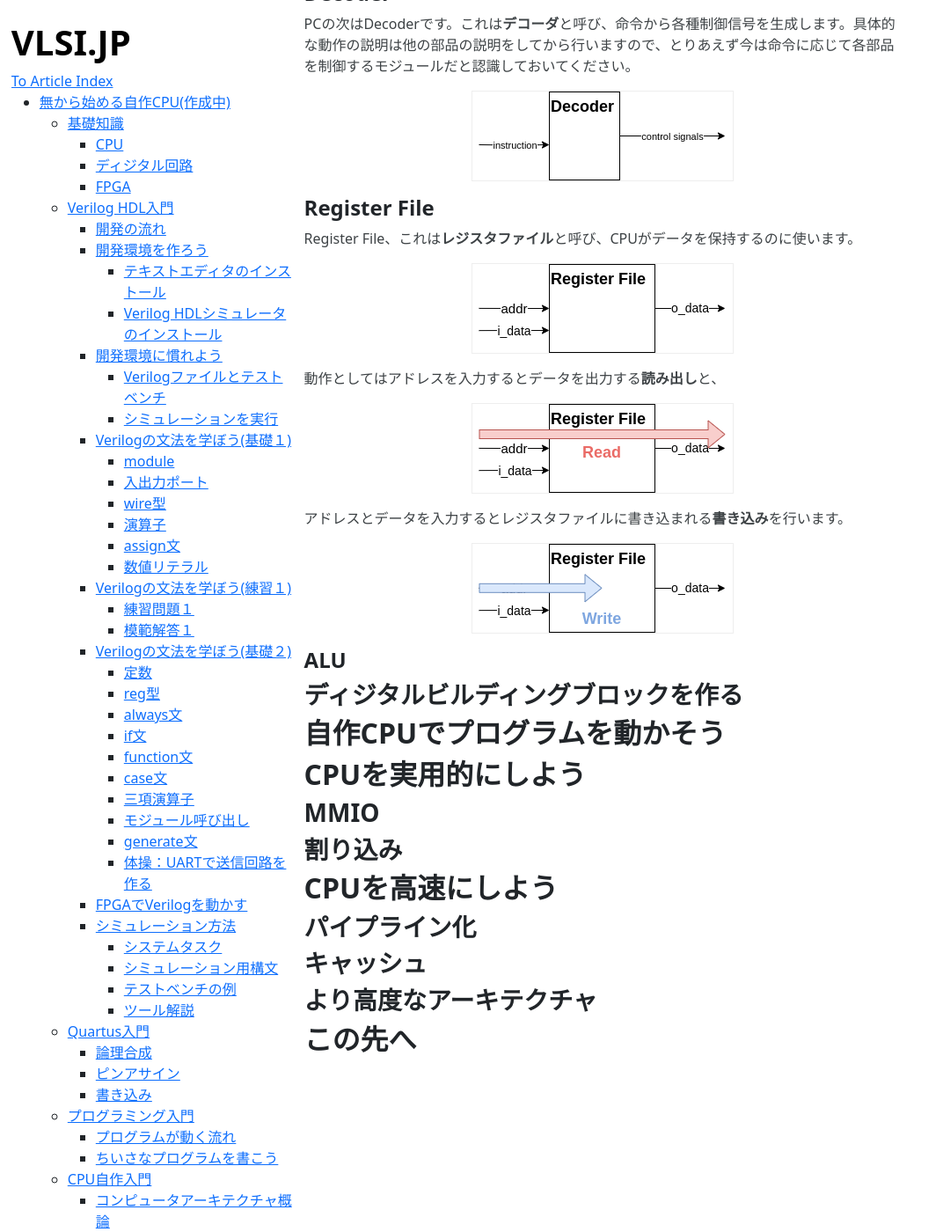
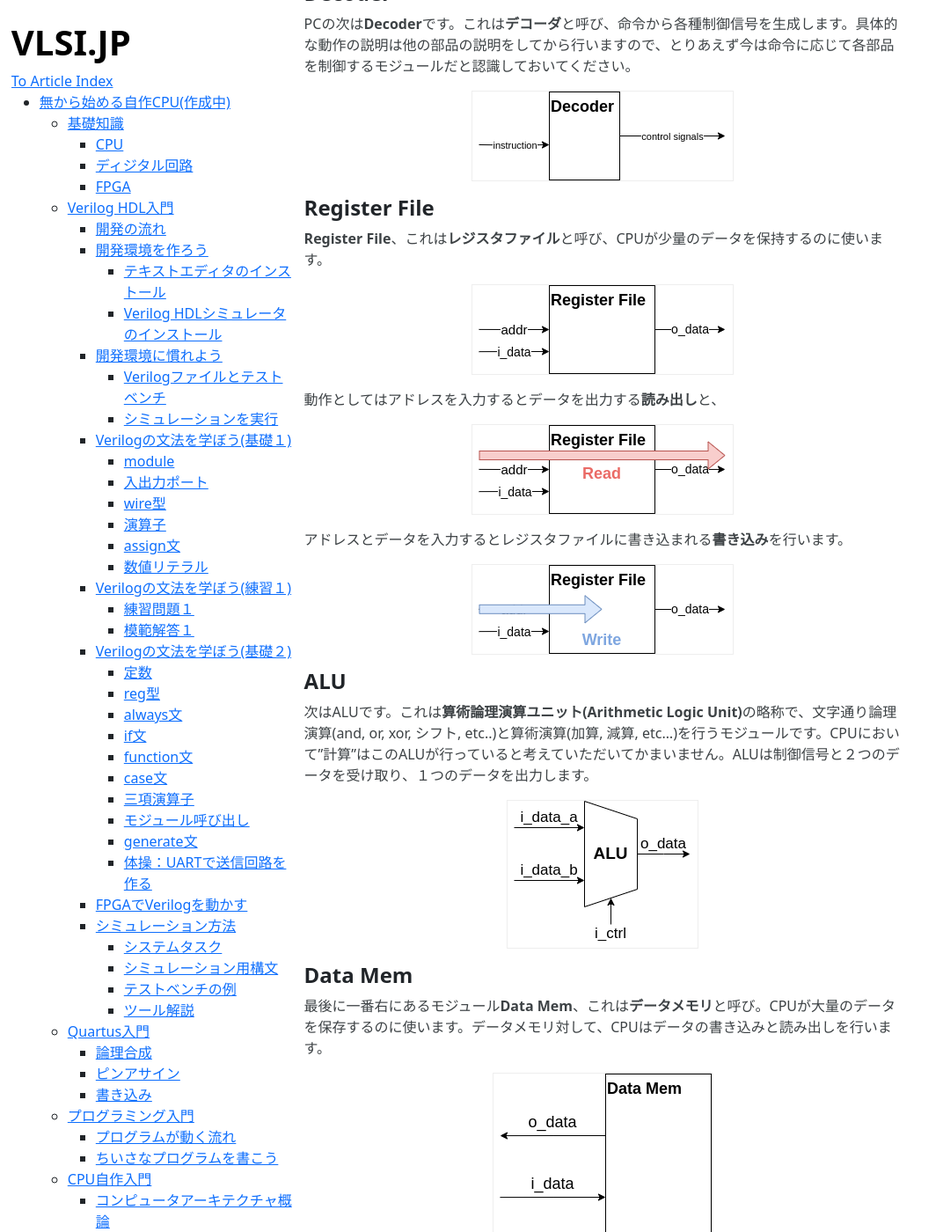
Before and after one commit to Cra2yPierr0t/Cra2yPierr0t.github.io, a Jekyll site: the page built from LetsMakeCPU.md, in a window 1280 px wide and 1400 px high, scrolled down 15734 px. Shown: the whole window at 88% size, without its empty margins (0-1072 px from the left). Built offline with Jekyll 4.4.1, drawn with Linux system fonts in a browser that asks for light colours; some of the changed text lies outside the part shown.

Commit message:
add alu and data mem

```diff
--- a/LetsMakeCPU.md
+++ b/LetsMakeCPU.md
@@ -530,7 +530,7 @@
 
 #### Instr Mem
 
-まずは一番左にある部品、**Instr Mem**です。これは**命令メモリ(Instruction Memory)**と呼び、中に命令が入っています。命令メモリ内の各命令にはアドレスが振られており、命令メモリにアドレスを入力すると命令が出力されます。
+まずは一番左にあるモジュール、**Instr Mem**です。これは**命令メモリ(Instruction Memory)**と呼び、中に命令が入っています。命令メモリ内の各命令にはアドレスが振られており、命令メモリにアドレスを入力すると命令が出力されます。
 
 ![](https://raw.githubusercontent.com/Cra2yPierr0t/Cra2yPierr0t.github.io/master/images/LetsMakeCPU/instr_mem.png)
 
@@ -544,13 +544,13 @@
 
 #### Decoder
 
-PCの次はDecoderです。これは**デコーダ**と呼び、命令から各種制御信号を生成します。具体的な動作の説明は他の部品の説明をしてから行いますので、とりあえず今は命令に応じて各部品を制御するモジュールだと認識しておいてください。
+PCの次は**Decoder**です。これは**デコーダ**と呼び、命令から各種制御信号を生成します。具体的な動作の説明は他の部品の説明をしてから行いますので、とりあえず今は命令に応じて各部品を制御するモジュールだと認識しておいてください。
 
 ![](https://raw.githubusercontent.com/Cra2yPierr0t/Cra2yPierr0t.github.io/master/images/LetsMakeCPU/decoder.png)
 
 #### Register File
 
-Register File、これは**レジスタファイル**と呼び、CPUがデータを保持するのに使います。
+**Register File**、これは**レジスタファイル**と呼び、CPUが少量のデータを保持するのに使います。
 
 ![](https://raw.githubusercontent.com/Cra2yPierr0t/Cra2yPierr0t.github.io/master/images/LetsMakeCPU/regfile.png)
 
@@ -563,6 +563,24 @@
 ![](https://raw.githubusercontent.com/Cra2yPierr0t/Cra2yPierr0t.github.io/master/images/LetsMakeCPU/regfile_write.png)
 
 #### ALU
+
+次はALUです。これは**算術論理演算ユニット(Arithmetic Logic Unit)**の略称で、文字通り論理演算(and, or, xor, シフト, etc..)と算術演算(加算, 減算, etc...)を行うモジュールです。CPUにおいて"計算"はこのALUが行っていると考えていただいてかまいません。ALUは制御信号と２つのデータを受け取り、１つのデータを出力します。
+
+![](https://raw.githubusercontent.com/Cra2yPierr0t/Cra2yPierr0t.github.io/master/images/LetsMakeCPU/alu.png)
+
+#### Data Mem
+
+最後に一番右にあるモジュール**Data Mem**、これは**データメモリ**と呼び。CPUが大量のデータを保存するのに使います。データメモリ対して、CPUはデータの書き込みと読み出しを行います。
+
+![](https://raw.githubusercontent.com/Cra2yPierr0t/Cra2yPierr0t.github.io/master/images/LetsMakeCPU/data_mem.png)
+
+メモリに対してのデータ書き込みと読み出しにはそれぞれ名前があり、メモリへのデータ書き込みを**ストア**、
+
+![](https://raw.githubusercontent.com/Cra2yPierr0t/Cra2yPierr0t.github.io/master/images/LetsMakeCPU/data_mem_store.png)
+
+メモリからのデータ読み出しを**ロード**と呼びます。ストア命令、ロード命令とよく使われる単語ですので覚えておきましょう。
+
+![](https://raw.githubusercontent.com/Cra2yPierr0t/Cra2yPierr0t.github.io/master/images/LetsMakeCPU/data_mem_load.png)
 
 ### ディジタルビルディングブロックを作る
 
```
Also changed, not shown: images/LetsMakeCPU/alu.png (added), images/LetsMakeCPU/data_mem.png (added), images/LetsMakeCPU/data_mem_load.png (added), images/LetsMakeCPU/data_mem_store.png (added).
